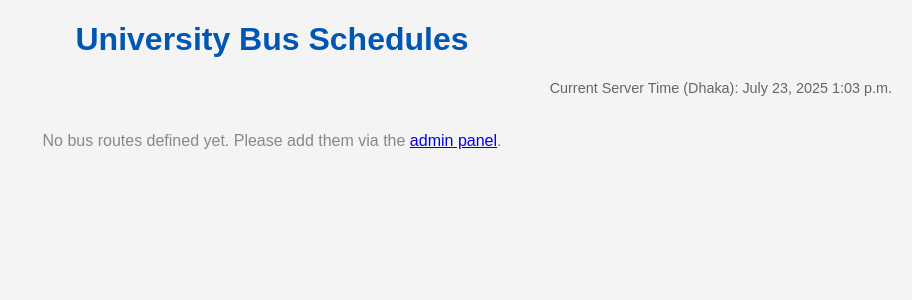
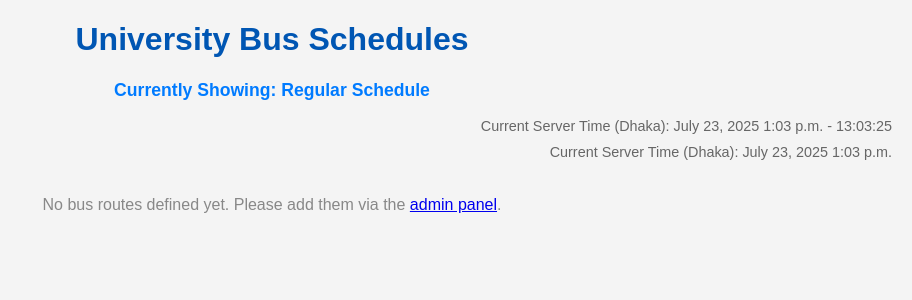
Before and after one commit to hijbullahx/university-bus-management-system, a Django app: page / in a window 1280 px wide. Shown: the top 300 px of the page, without its empty margins (368-1280 px from the left). Run offline with Django 4.2, Linux system fonts and the light colour scheme; data comes from the database, SQL or seed files in the repository; data that the repository does not hold is empty.

Commit message:
"Sprint 4: Implemented global schedule type setting and filtered display"

```diff
--- a/bus_management_project/buses/models.py
+++ b/bus_management_project/buses/models.py
@@ -39,3 +39,17 @@ class BusSchedule(models.Model):
         # Ensures that for a given route and type, a departure time is unique
         unique_together = ('route', 'departure_time', 'route_type')
         ordering = ['route__bus_number', 'departure_time']
+
+class GlobalSettings(models.Model):
+    active_route_type = models.CharField(
+        max_length=10,
+        choices=BusSchedule.ROUTE_TYPE_CHOICES,
+        default='REGULAR',
+        help_text="Set the globally active schedule type (e.g., REGULAR, EXAM). Only schedules of this type will be primarily displayed."
+    )
+    # We'll ensure only one instance of this model exists
+    class Meta:
+        verbose_name_plural = "Global Settings"
+
+    def __str__(self):
+        return f"Active Schedule: {self.get_active_route_type_display()}"
--- a/bus_management_project/buses/templates/bus_schedule_list.html
+++ b/bus_management_project/buses/templates/bus_schedule_list.html
@@ -1,46 +1,109 @@
 <!DOCTYPE html>
 <html lang="en">
   <head>
-    <meta charset="UTF-8">
-    <meta name="viewport" content="width=device-width, initial-scale=1.0">
+    <meta charset="UTF-8" />
+    <meta name="viewport" content="width=device-width, initial-scale=1.0" />
     <title>University Bus Schedules</title>
     <style>
-        body { font-family: Arial, sans-serif; margin: 20px; background-color: #f4f4f4; color: #333; }
-        h1 { color: #0056b3; text-align: center; }
-        .schedule-container { background-color: #fff; border-radius: 8px; box-shadow: 0 2px 4px rgba(0,0,0,0.1); margin-bottom: 20px; padding: 20px; }
-        .route-header { background-color: #e2eafc; padding: 10px; border-radius: 5px; margin-bottom: 15px; }
-        .route-header h2 { margin: 0; color: #333; }
-        .schedule-item { border-bottom: 1px solid #eee; padding: 8px 0; display: flex; justify-content: space-between; align-items: center; }
-        .schedule-item:last-child { border-bottom: none; }
-        .time { font-weight: bold; color: #007bff; }
-        .type { font-size: 0.85em; background-color: #007bff; color: white; padding: 3px 8px; border-radius: 4px; }
-        .note { font-size: 0.8em; color: #666; margin-top: 5px; }
-        .no-schedules { text-align: center; color: #888; padding: 20px; }
-        .current-time-display { text-align: right; font-size: 0.9em; color: #666; margin-bottom: 10px; }
+      body {
+        font-family: Arial, sans-serif;
+        margin: 20px;
+        background-color: #f4f4f4;
+        color: #333;
+      }
+      h1 {
+        color: #0056b3;
+        text-align: center;
+      }
+      .schedule-container {
+        background-color: #fff;
+        border-radius: 8px;
+        box-shadow: 0 2px 4px rgba(0, 0, 0, 0.1);
+        margin-bottom: 20px;
+        padding: 20px;
+      }
+      .route-header {
+        background-color: #e2eafc;
+        padding: 10px;
+        border-radius: 5px;
+        margin-bottom: 15px;
+      }
+      .route-header h2 {
+        margin: 0;
+        color: #333;
+      }
+      .schedule-item {
+        border-bottom: 1px solid #eee;
+        padding: 8px 0;
+        display: flex;
+        justify-content: space-between;
+        align-items: center;
+      }
+      .schedule-item:last-child {
+        border-bottom: none;
+      }
+      .time {
+        font-weight: bold;
+        color: #007bff;
+      }
+      .type {
+        font-size: 0.85em;
+        background-color: #007bff;
+        color: white;
+        padding: 3px 8px;
+        border-radius: 4px;
+      }
+      .note {
+        font-size: 0.8em;
+        color: #666;
+        margin-top: 5px;
+      }
+      .no-schedules {
+        text-align: center;
+        color: #888;
+        padding: 20px;
+      }
+      .current-time-display {
+        text-align: right;
+        font-size: 0.9em;
+        color: #666;
+        margin-bottom: 10px;
+      }
     </style>
   </head>
   <body>
     <h1>University Bus Schedules</h1>
+    <p
+      style="
+        text-align: center;
+        font-size: 1.1em;
+        font-weight: bold;
+        color: #007bff;
+      "
+    >
+      Currently Showing: {{ active_schedule_type_display }}
+    </p>
+    <div class="current-time-display">
+      Current Server Time (Dhaka): {{ current_time|date:"F d, Y P - H:i:s" }}
+    </div>
     <div class="current-time-display">
       Current Server Time (Dhaka): {{ current_time|date:"F d, Y P" }}
     </div>
 
-    {% if routes %}
-        {% for route in routes %}
+    {% if routes %} {% for route in routes %}
     <div class="schedule-container">
       <div class="route-header">
         <h2>Bus {{ route.bus_number }} - {{ route.destination }}</h2>
         {% if route.description %}
-                        <p style="font-size: 0.9em; color: #555;">{{ route.description }}</p>
+        <p style="font-size: 0.9em; color: #555">{{ route.description }}</p>
         {% endif %}
       </div>
-                {% if route.schedules.all %}
-                    {% for schedule in route.schedules.all %}
+      {% if route.schedules.all %} {% for schedule in route.schedules.all %}
       <div class="schedule-item">
         <div>
           <span class="time">{{ schedule.departure_time|time:"h:i A" }}</span>
-                                {% if schedule.arrival_time %}
-                                    - <span class="time">{{ schedule.arrival_time|time:"h:i A" }}</span>
+          {% if schedule.arrival_time %} -
+          <span class="time">{{ schedule.arrival_time|time:"h:i A" }}</span>
           {% endif %}
           <span class="type">{{ schedule.get_route_type_display }}</span>
         </div>
@@ -48,14 +111,15 @@
         <div class="note">{{ schedule.notes }}</div>
         {% endif %}
       </div>
-                    {% endfor %}
-                {% else %}
+      {% endfor %} {% else %}
       <p class="no-schedules">No schedules available for this route yet.</p>
       {% endif %}
     </div>
-        {% endfor %}
-    {% else %}
-        <p class="no-schedules">No bus routes defined yet. Please add them via the <a href="/admin/">admin panel</a>.</p>
+    {% endfor %} {% else %}
+    <p class="no-schedules">
+      No bus routes defined yet. Please add them via the
+      <a href="/admin/">admin panel</a>.
+    </p>
     {% endif %}
   </body>
 </html>
--- a/bus_management_project/buses/views.py
+++ b/bus_management_project/buses/views.py
@@ -1,22 +1,34 @@
+from django.shortcuts import render
+from .models import BusRoute, BusSchedule, GlobalSettings # Import GlobalSettings
+from django.db.models import Prefetch
 from django.utils import timezone
-import pytz # We'll need to install this package
-from django.shortcuts import render
-from .models import BusRoute, BusSchedule
-from django.db.models import Prefetch
+import pytz
 
 def bus_schedule_list(request):
+    dhaka_tz = pytz.timezone('Asia/Dhaka')
+    current_time_dhaka = timezone.now().astimezone(dhaka_tz)
+
+    # Get the active schedule type from GlobalSettings
+    # Create one if it doesn't exist (e.g., on first run)
+    global_settings, created = GlobalSettings.objects.get_or_create(pk=1) # Using pk=1 to ensure singleton
+    active_type_filter = global_settings.active_route_type
+
     # Fetch all bus routes
-    # Use Prefetch to efficiently get all schedules for each route in one query
-    # We also order schedules by departure_time for consistent display
+    # Use Prefetch to efficiently get only active schedules for each route
     routes = BusRoute.objects.prefetch_related(
         Prefetch(
             'schedules',
-            queryset=BusSchedule.objects.order_by('departure_time', 'route_type')
+            queryset=BusSchedule.objects.filter(
+                route_type=active_type_filter, # Filter by active type
+                is_active=True # Keep this filter for individual schedule activation
+            ).order_by('departure_time')
         )
     ).all()
 
     context = {
         'routes': routes,
-        'current_time': timezone.now().astimezone(pytz.timezone('Asia/Dhaka')), # Set current time to Dhaka timezone
+        'current_time': current_time_dhaka,
+        'active_schedule_type_display': global_settings.get_active_route_type_display(), # Pass for display
+        'active_schedule_type_raw': global_settings.active_route_type, # Pass for potential future filtering UI
     }
-    return render(request, 'bus_schedule_list.html', context)
+    return render(request, 'bus_schedule_list.html', context) # Assumes template is in project-level templates
```
Also changed, not shown: bus_management_project/buses/admin.py (+15 -2 lines), bus_management_project/buses/migrations/0002_globalsettings.py (added). Lines whose indentation alone changed are shown as unchanged.
